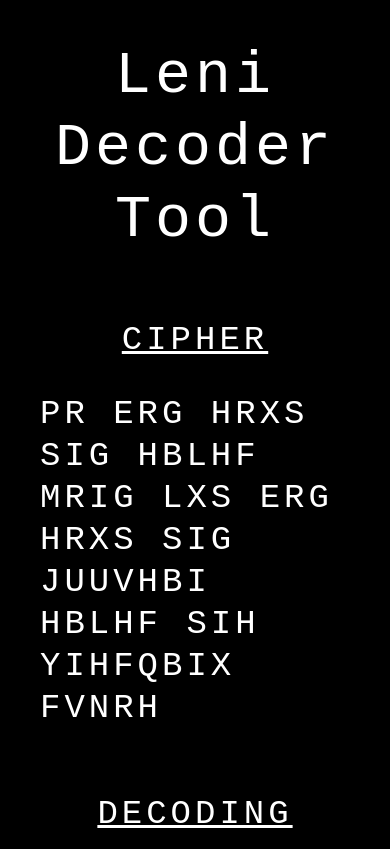
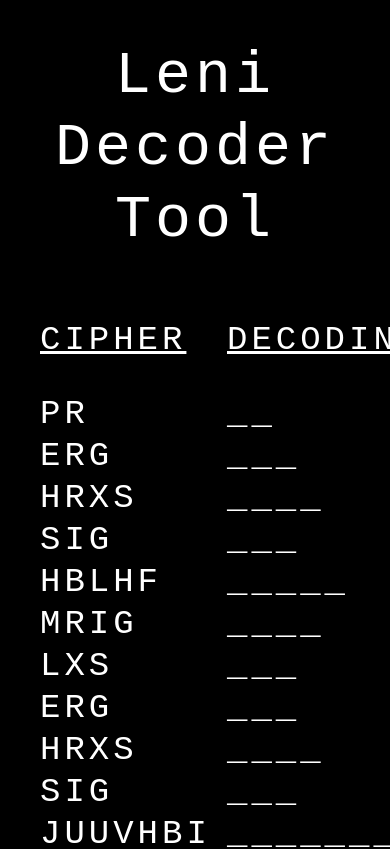
Before and after one commit to ChipsiXiang/ChipsiXiang.github.io, a React (Create React App) app: page / in a window 390 px wide. Shown: the top 849 px of the page. Built offline with nearby package versions, Linux system fonts and the light colour scheme.

Commit message:
change responsiveness

```diff
--- a/src/App.tsx
+++ b/src/App.tsx
@@ -1,16 +1,17 @@
-import React, { ReactNode, useEffect, useState } from 'react'
+import React, { useEffect, useState } from 'react'
 import './App.css'
 import {
-	alpha, Button, createTheme,
-	Divider, GlobalStyles,
-	Grid, Stack,
-	styled,
+	Button,
+	createTheme,
+	Grid,
+	Stack,
 	Table,
 	TableBody,
 	TableCell,
 	TableHead,
 	TableRow,
-	TextField, ThemeProvider,
+	TextField,
+	ThemeProvider,
 	Typography
 } from '@mui/material'
 import {grey} from '@mui/material/colors'
@@ -228,7 +229,7 @@ function App() {
 					Leni Decoder Tool
 					</Typography>
 				</Grid>
-				<Grid item xs={12} md={6}>
+				<Grid item xs={6}>
 					<Typography variant='h4' sx={{textDecoration: 'underline'}} pb='2rem'>
 						CIPHER
 					</Typography>
@@ -236,7 +237,7 @@ function App() {
 						{cipher}
 					</Typography>
 				</Grid>
-				<Grid item xs={12} md={6}>
+				<Grid item xs={6}>
 					<Typography variant='h4' sx={{textDecoration: 'underline'}} pb='2rem'>
 						DECODING
 					</Typography>
```
